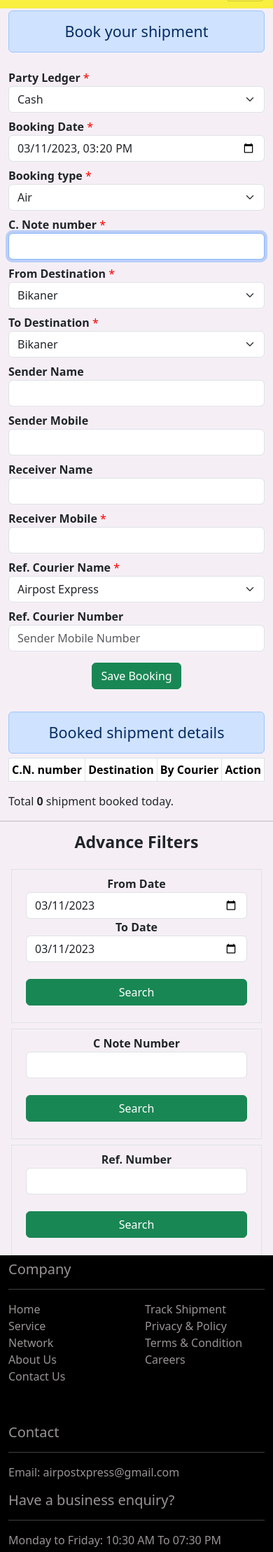
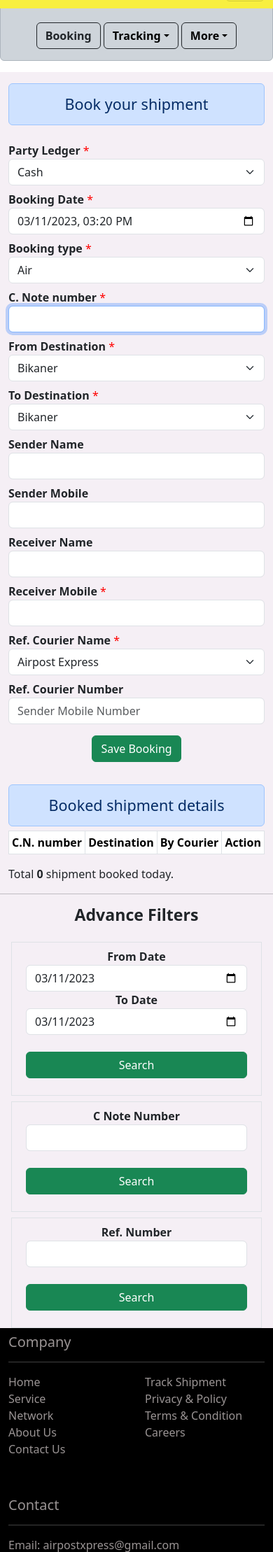
Before and after one commit to nayankothari/temp_courier, a Django app: page /bookings in a window 390 px wide. Shown: the part 49-2267 px from the top of the page at 70% size. Run offline with Django 4.2, Linux system fonts and the light colour scheme; a user stored in the database is signed in; data comes from the database, SQL or seed files in the repository; both versions use the stored data as it was after the commit; lists and menus that the app fills with data are empty; some libraries are stand-ins or nearby versions.

```diff
--- a/api/templates/base.html
+++ b/api/templates/base.html
@@ -75,6 +75,32 @@
         </div>
     </nav>
 
+    {% if user.is_authenticated %}
+    <div class="container mt-5 alert alert-dark">
+        <div class="row justify-content-center">
+            <div class="col-md-6 text-center">
+                <a href="{% url 'bookings' %}" class="text-decoration-none btn btn-outline-dark mt-3"><b>Booking</b></a>
+
+                <!-- <a href="url 'tracking_history'" class="text-decoration-none btn btn-outline-dark mt-3" target="_blank"><b>Tracking</b></a> -->
+                <div class="btn-group">
+                    <button type="button" class="btn btn-outline-dark mt-3 dropdown-toggle nav_login_btn mx-0" data-bs-toggle="dropdown" aria-expanded="false">Tracking</button>
+                    <ul class="dropdown-menu">
+                        <li><a class="dropdown-item" href="{% url 'tracking_history_out' %}">Load Out</a></li>
+                        <li><a class="dropdown-item" href="{% url 'tracking_history_in' %}">Load In</a></li>
+                    </ul>
+                </div>
+                <div class="btn-group">
+                    <button type="button" class="btn btn-outline-dark mt-3 dropdown-toggle nav_login_btn mx-0" data-bs-toggle="dropdown" aria-expanded="false">More</button>
+                    <ul class="dropdown-menu">
+                        <li><a class="dropdown-item" href="{% url 'part_master' %}">Party Master</a></li>
+                    </ul>
+                </div>
+            </div>
+            <!-- <hr class="mt-3"> -->
+        </div>
+    </div>
+    {% endif %}
+
     <!-- Navbar ends here -->
     <!-- Body Home section here -->
 
--- a/api/templates/bookings.html
+++ b/api/templates/bookings.html
@@ -1,7 +1,7 @@
 {% extends 'base.html' %}{% load static %}{% block title %}Booking{% endblock title %}{% block content %}
 
-<div class="container mt-5 back_color">
-    <div class="row mt-5">
+<div class="container back_color">
+    <div class="row">
         <div class="col-md-6 mt-3 border-dark">
             <h4 class="alert alert-primary text-center">Book your shipment</h4>
             <!--  url 'save_booking'  -->
--- a/api/templates/party_master.html
+++ b/api/templates/party_master.html
@@ -1,5 +1,5 @@
 {% extends 'base.html' %}{% load static %}{% block title %}Party master {% endblock title %}{% block content %}
-<div class="container mt-5 back_color">
+<div class="container back_color">
     <section>
         <div class="modal" tabindex="-1" role="dialog">
             <div class="modal-dialog" role="document">
@@ -24,7 +24,7 @@
             </div>
         </div>
     </section>
-    <div class="row mt-5">
+    <div class="row">
         <div class="col-md-6 mt-3 border-dark">
             <h4 class="alert alert-primary text-center">Add-Edit party details</h4>
             <!--  url 'save_booking'  -->
--- a/api/templates/tracking_history.html
+++ b/api/templates/tracking_history.html
@@ -1,7 +1,7 @@
 {% extends 'base.html' %}{% block title %}Load IN{% endblock title %}{% block content %}
 
-<div class="container mt-5 back_color">
-    <div class="row mt-5">
+<div class="container back_color">
+    <div class="row">
         <div class="col-md-6">
             <h4 class="alert alert-primary mt-3 text-center">Load Input</h4>
             <form method="POST" action="" id="form1">
--- a/api/templates/tracking_history_out.html
+++ b/api/templates/tracking_history_out.html
@@ -1,7 +1,7 @@
 {% extends 'base.html' %}{% block title %}Load OUT{% endblock title %}{% block content %}
 
-<div class="container mt-5 back_color">
-    <div class="row mt-5">
+<div class="container back_color">
+    <div class="row">
         <div class="col-md-6">
             <h4 class="alert alert-primary mt-3 text-center" tabindex="0">Load Output</h4>
             <form method="POST" action="" id="form1">
```
Also changed, not shown: api/templates/dashboard.html (+2 -5 lines), db.sqlite3.
